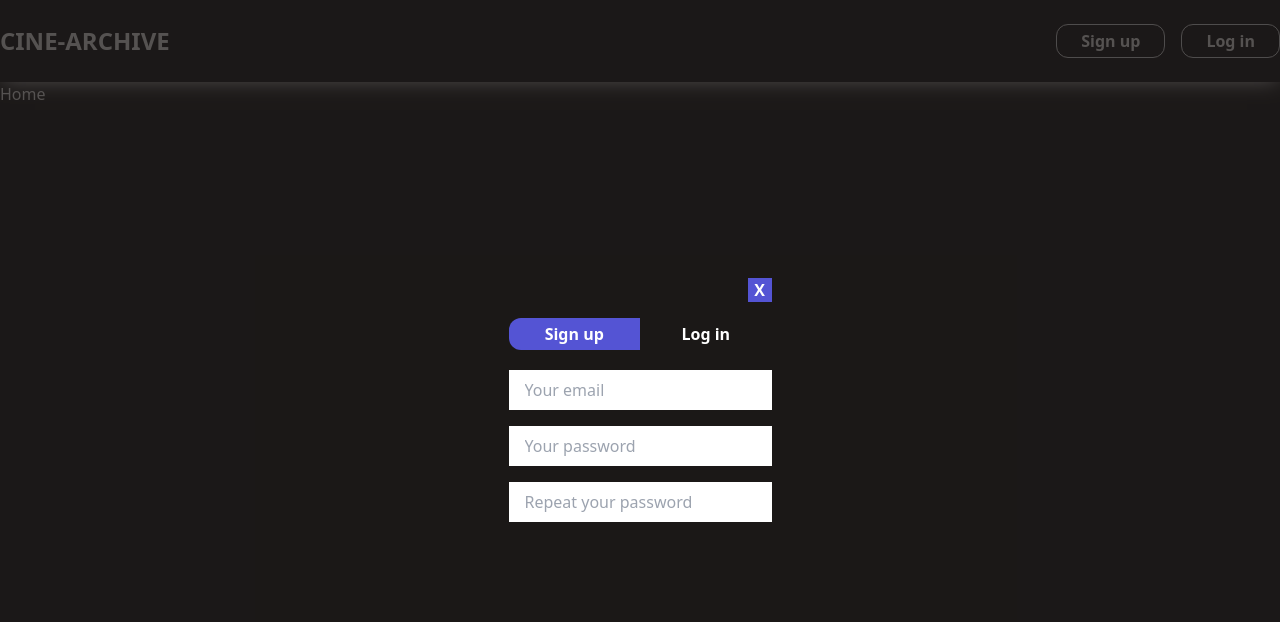
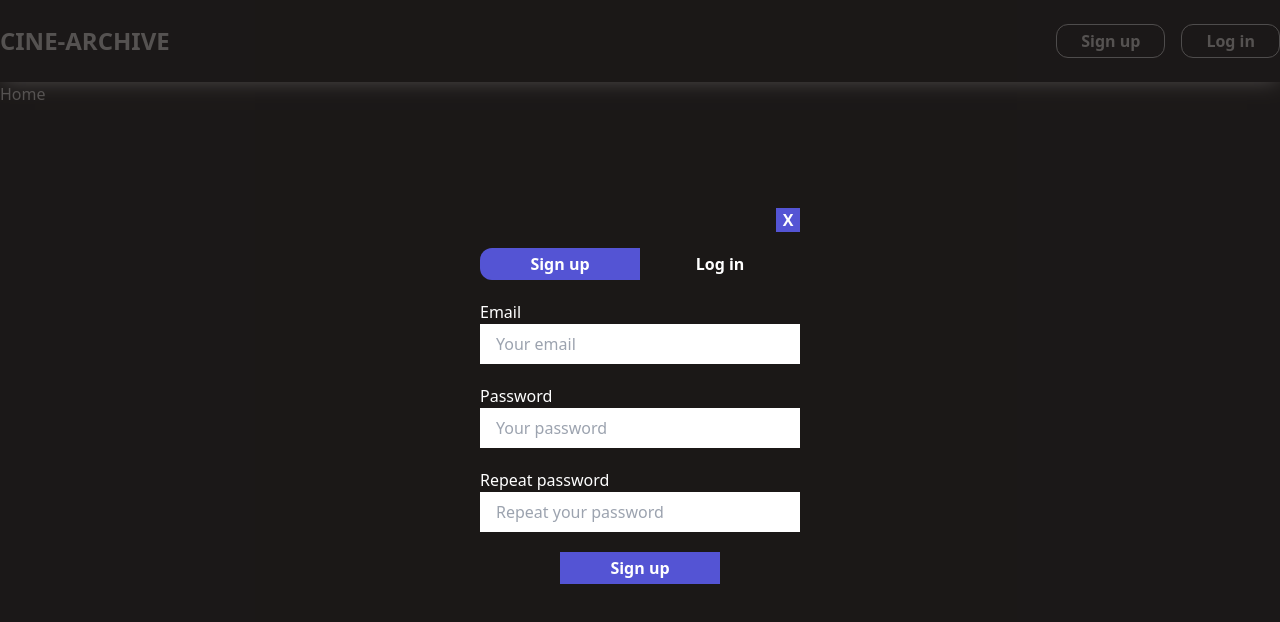
Before and after one commit to Anvar2742/cine-archive, a React (Vite) app in the folder client/: page / in a window 1280 px wide. Both pictures are taken after a click on the button "Sign up". Shown: the top 622 px of the page. Built offline with nearby package versions, Linux system fonts and the light colour scheme.

Commit message:
sign up & log in front end error handle

```diff
--- a/client/package.json
+++ b/client/package.json
@@ -10,6 +10,7 @@
     "preview": "vite preview"
   },
   "dependencies": {
+    "axios": "^1.4.0",
     "react": "^18.2.0",
     "react-dom": "^18.2.0",
     "react-router-dom": "^6.15.0"
--- /dev/null
+++ b/client/src/api/axios.js
@@ -0,0 +1,4 @@
+import axios from "axios";
+const BASE_URL = "http://localhost:7000";
+
+export default axios.create({ baseURL: BASE_URL });
--- a/client/src/pages/auth/AuthModal.jsx
+++ b/client/src/pages/auth/AuthModal.jsx
@@ -1,14 +1,88 @@
+import { useState } from "react";
+import axios from "../../api/axios";
 import Login from "./Login";
 import SignUp from "./SignUp";
+import { useLocation, useNavigate } from "react-router-dom";
 
 const AuthModal = ({ isSignup, switchSignUpLogin, toggleAuthModal }) => {
+    const [formData, setFormData] = useState({
+        email: "",
+        password: "",
+        passwordRep: "",
+    });
+    const [formErrors, setFormErrors] = useState({});
+    const navigate = useNavigate();
+    const location = useLocation();
+
+    const onChange = (e) => {
+        setFormData((prevFormData) => {
+            return {
+                ...prevFormData,
+                [e.target.name]: e.target.value,
+            };
+        });
+        setFormErrors({});
+    };
+
+    const handleSubmit = async (e) => {
+        e.preventDefault();
+        if (handleAuthErrors(formData)) {
+            try {
+                const resp = await axios.post(
+                    isSignup ? "/signup" : "/login",
+                    formData,
+                    {
+                        headers: { "Content-Type": "application/json" },
+                        withCredentials: true,
+                    }
+                );
+
+                if (resp.status === 200 || 201) {
+                    navigate("/", { replace: true });
+                }
+            } catch (error) {
+                console.log(error);
+                setFormErrors(error.response.data);
+            }
+        }
+    };
+
+    const handleAuthErrors = (formData) => {
+        const authErrors = { email: "", password: "", passwordRep: "" };
+
+        if (!formData.email) {
+            authErrors.email = "Please enter an email";
+            setFormErrors(authErrors);
+            return false;
+        }
+
+        if (!formData.password) {
+            authErrors.password = "Please enter a password";
+            setFormErrors(authErrors);
+            return false;
+        }
+
+        if (!formData.passwordRepeat && isSignup) {
+            authErrors.passwordRep = "Repeat your password please";
+            setFormErrors(authErrors);
+            return false;
+        }
+
+        return true;
+    };
+
     return (
         <div className="fixed top-0 left-0 right-0 bottom-0 h-screen w-screen bg-stone-900 bg-opacity-75 flex justify-center items-center">
-            <div>
-                <button onClick={() => toggleAuthModal(isSignup)} className=" block ml-auto mb-4 bg-sec font-bold w-6 h-6">X</button>
+            <div className=" max-w-xs w-full h-96">
+                <button
+                    onClick={() => toggleAuthModal(isSignup)}
+                    className=" block ml-auto mb-4 bg-sec font-bold w-6 h-6"
+                >
+                    X
+                </button>
                 <div className=" mb-5 flex rounded-xl overflow-hidden">
                     <button
-                        className={`font-semibold w-1/2 py-1 hover:bg-sec ${
+                        className={`font-semibold w-1/2 py-1 hover:bg-sec transition-colors ${
                             isSignup ? "bg-sec" : ""
                         }`}
                         onClick={() => switchSignUpLogin(true)}
@@ -16,7 +90,7 @@ const AuthModal = ({ isSignup, switchSignUpLogin, toggleAuthModal }) => {
                         Sign up
                     </button>
                     <button
-                        className={`font-semibold w-1/2 py-1 hover:bg-sec ${
+                        className={`font-semibold w-1/2 py-1 hover:bg-sec transition-colors ${
                             !isSignup ? "bg-sec" : ""
                         }`}
                         onClick={() => switchSignUpLogin(false)}
@@ -24,7 +98,28 @@ const AuthModal = ({ isSignup, switchSignUpLogin, toggleAuthModal }) => {
                         Log in
                     </button>
                 </div>
-                {isSignup ? <SignUp /> : <Login />}
+
+                <form className=" flex flex-col gap-4" onSubmit={handleSubmit}>
+                    {isSignup ? (
+                        <SignUp
+                            onChange={onChange}
+                            formData={formData}
+                            formErrors={formErrors}
+                        />
+                    ) : (
+                        <Login
+                            onChange={onChange}
+                            formData={formData}
+                            formErrors={formErrors}
+                        />
+                    )}
+                    <button
+                        type="submit"
+                        className="text-white font-semibold bg-sec w-1/2 mx-auto py-1"
+                    >
+                        {isSignup ? "Sign up" : "Log in"}
+                    </button>
+                </form>
             </div>
         </div>
     );
--- a/client/src/pages/auth/Login.jsx
+++ b/client/src/pages/auth/Login.jsx
@@ -1,27 +1,33 @@
 import React from "react";
 
-const Login = () => {
+const Login = ({ onChange, formData }) => {
     return (
-        <form className=" flex flex-col gap-4">
+        <>
             <label htmlFor="email">
+                Email
                 <input
                     type="email"
                     name="email"
                     id="email"
                     placeholder="Your email"
-                    className="border-white py-2 px-4"
+                    className="border-white py-2 px-4 block w-full text-primary"
+                    onChange={onChange}
+                    value={formData?.email}
                 />
             </label>
             <label htmlFor="password">
+                Password
                 <input
                     type="password"
                     name="password"
                     id="password"
                     placeholder="Your password"
-                    className="border-white py-2 px-4"
+                    className="border-white py-2 px-4 block w-full text-primary"
+                    onChange={onChange}
+                    value={formData?.password}
                 />
             </label>
-        </form>
+        </>
     );
 };
 
--- a/client/src/pages/auth/SignUp.jsx
+++ b/client/src/pages/auth/SignUp.jsx
@@ -1,36 +1,54 @@
 import React from "react";
 
-const SignUp = () => {
+const SignUp = ({ onChange, formData, formErrors }) => {
     return (
-        <form className=" flex flex-col gap-4">
+        <>
             <label htmlFor="email">
+                Email
                 <input
                     type="email"
                     name="email"
                     id="email"
                     placeholder="Your email"
-                    className="border-white py-2 px-4"
+                    className="border-white py-2 px-4 block mb-1 w-full text-primary"
+                    onChange={onChange}
+                    value={formData?.email}
                 />
+                <p className=" text-red-500 font-semibold">
+                    {formErrors?.email}
+                </p>
             </label>
             <label htmlFor="password">
+                Password
                 <input
                     type="password"
                     name="password"
                     id="password"
                     placeholder="Your password"
-                    className="border-white py-2 px-4"
+                    className="border-white py-2 px-4 block mb-1 w-full text-primary"
+                    onChange={onChange}
+                    value={formData?.password}
                 />
+                <p className=" text-red-500 font-semibold">
+                    {formErrors?.password}
+                </p>
             </label>
             <label htmlFor="passwordRep">
+                Repeat password
                 <input
-                    type="passwordRep"
+                    type="password"
                     name="passwordRep"
                     id="passwordRep"
                     placeholder="Repeat your password"
-                    className="border-white py-2 px-4"
+                    className="border-white py-2 px-4 block mb-1 w-full text-primary"
+                    onChange={onChange}
+                    value={formData?.passwordRep}
                 />
+                <p className=" text-red-500 font-semibold">
+                    {formErrors?.passwordRep}
+                </p>
             </label>
-        </form>
+        </>
     );
 };
 
```
Also changed, not shown: 1 other file (tests, documents, lock files or other folders).
